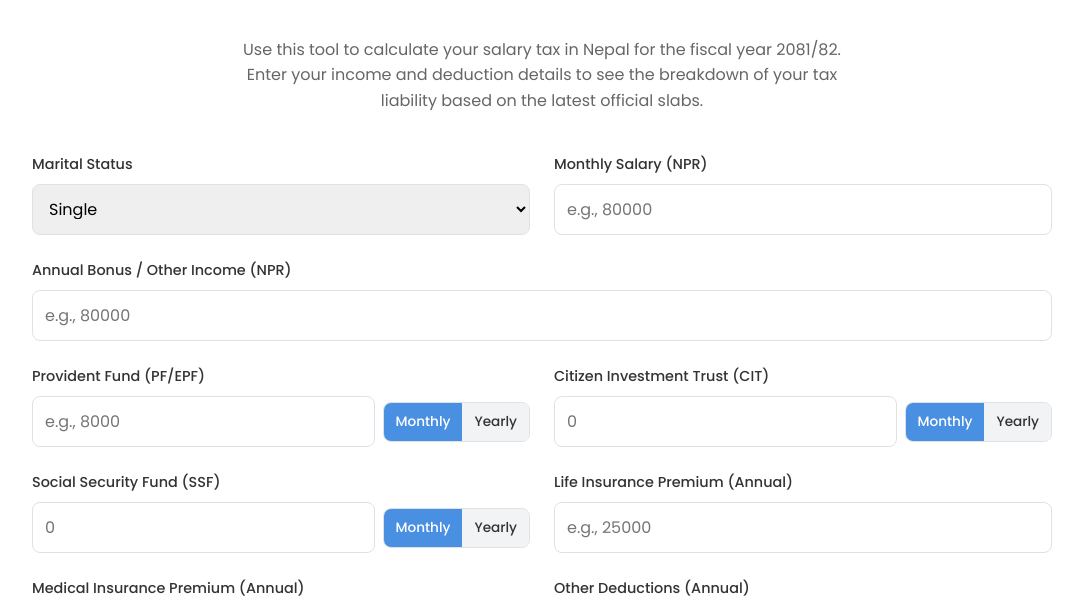
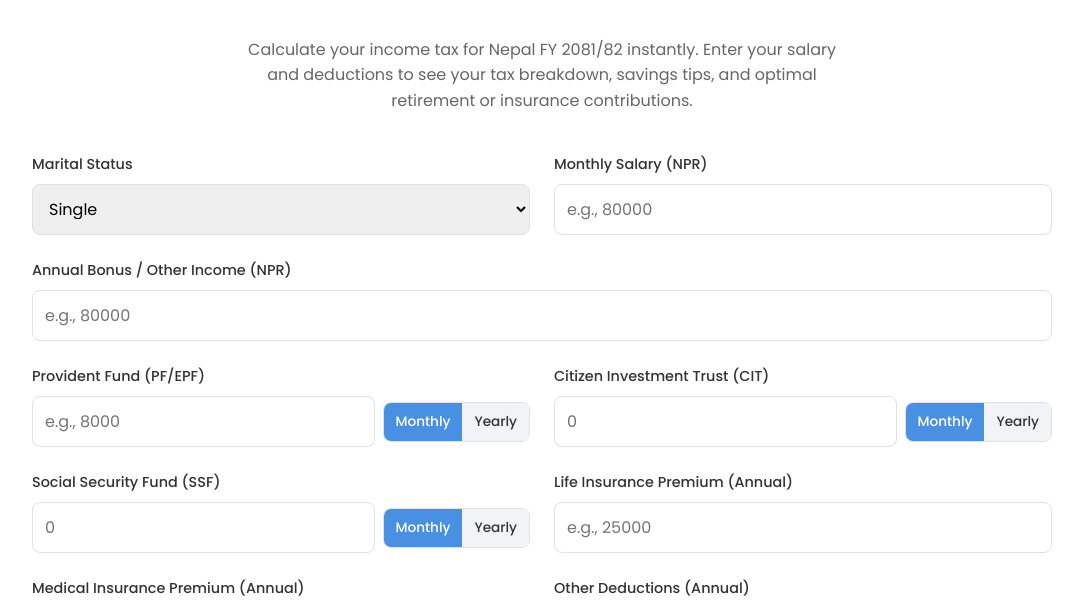
Before and after one commit to buddhadonthavemoney/tax-calculator, a plain HTML site: page index.html in a window 1280 px wide. Shown: the part 151-757 px from the top of the page, without its empty margins (98-1181 px from the left). Drawn offline with Linux system fonts and the light colour scheme.

Commit message:
feat: update introductory text

```diff
--- a/index.html
+++ b/index.html
@@ -430,7 +430,7 @@
 
         <!-- SEO: Added intro paragraph -->
         <p class="intro-text">
-            Use this tool to calculate your salary tax in Nepal for the fiscal year 2081/82. Enter your income and deduction details to see the breakdown of your tax liability based on the latest official slabs.
+			Calculate your income tax for Nepal FY 2081/82 instantly. Enter your salary and deductions to see your tax breakdown, savings tips, and optimal retirement or insurance contributions.
         </p>
 
         <form id="tax-form" class="form-grid">
```
